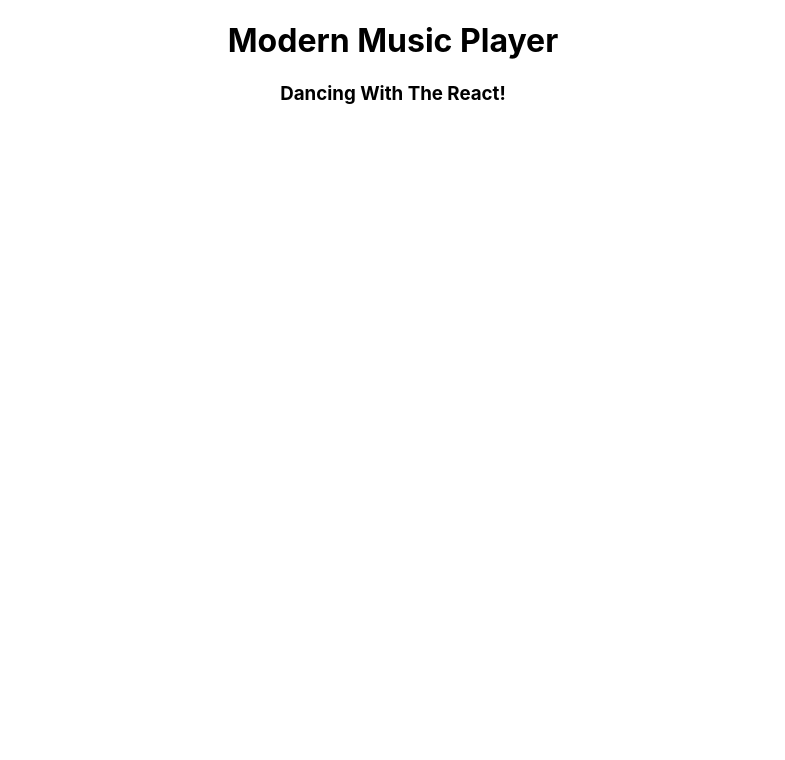
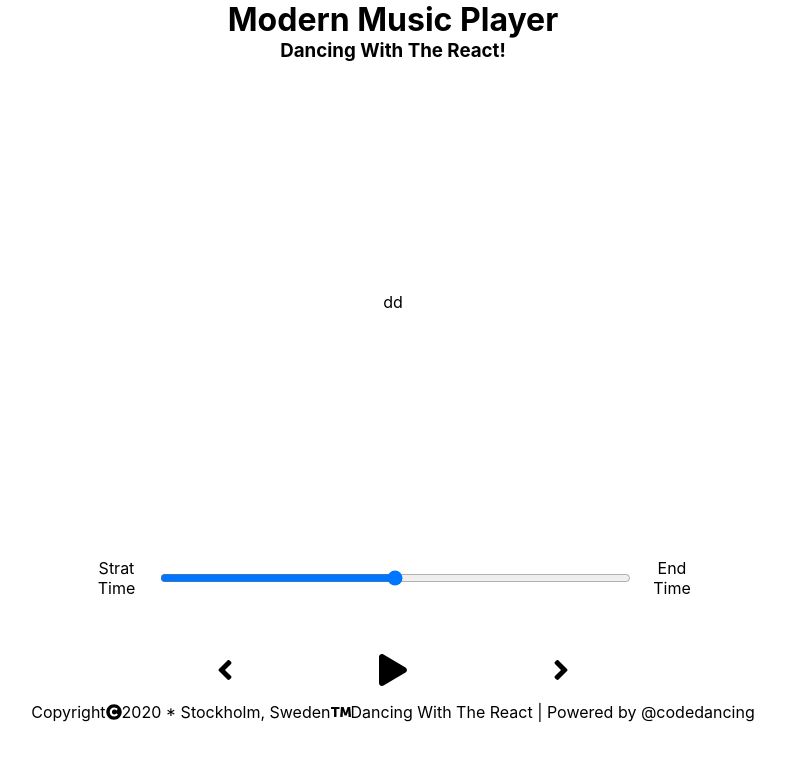
Before and after one commit to MilosTanaskovic/modern-music-app, a React (Create React App) app: page / in a window 1280 px wide. Shown: the top 760 px of the page, without its empty margins (247-1032 px from the left). Built offline with nearby package versions, Linux system fonts and the light colour scheme.

Commit message:
create components...

```diff
--- a/package.json
+++ b/package.json
@@ -3,10 +3,13 @@
   "version": "0.1.0",
   "private": true,
   "dependencies": {
+    "@fortawesome/fontawesome-svg-core": "^1.2.32",
+    "@fortawesome/free-solid-svg-icons": "^5.15.1",
+    "@fortawesome/react-fontawesome": "^0.1.12",
     "@testing-library/jest-dom": "^5.11.4",
     "@testing-library/react": "^11.1.0",
     "@testing-library/user-event": "^12.1.10",
-    "node-sass": "^5.0.0",
+    "node-sass": "^4.14.1",
     "react": "^17.0.1",
     "react-dom": "^17.0.1",
     "react-scripts": "4.0.0",
--- a/src/App.js
+++ b/src/App.js
@@ -1,11 +1,34 @@
 import React from 'react'
+// import font
+import { FontAwesomeIcon } from '@fortawesome/react-fontawesome'
+import { faPlay, faAngleLeft, faAngleRight, faCopyright, faTrademark} from '@fortawesome/free-solid-svg-icons'
+
+// import components
+import Song from './components/Song';
+import Player from './components/Player';
+import Footer from './components/Footer'
+
+// import styling
 import './style/App.css'
+import './App.scss';
 
 function App() {
   return (
     <div className="App">
       <h1>Modern Music Player</h1>
       <h3>Dancing With The React!</h3>
+      <Song/>
+      <Player
+        FontAwesomeIcon={FontAwesomeIcon}
+        faPlay={faPlay}
+        faAngleLeft={faAngleLeft}
+        faAngleRight={faAngleRight}
+      />
+      <Footer
+        FontAwesomeIcon={FontAwesomeIcon}
+        faCopyright={faCopyright}
+        faTrademark={faTrademark}
+      />
     </div>
   );
 }
--- a/src/App.scss
+++ b/src/App.scss
@@ -3,3 +3,6 @@
  padding: 0;
  box-sizing: border-box;
 }
+
+@import './components/player';
+@import './components/song';
--- /dev/null
+++ b/src/components/Footer.js
@@ -0,0 +1,16 @@
+import React from 'react'
+
+const Footer = (props) => {
+ const { FontAwesomeIcon, faCopyright, faTrademark } = props
+ return (
+  <div>
+   <p>Copyright
+    <FontAwesomeIcon icon={faCopyright}/>
+    2020 * Stockholm, Sweden
+    <FontAwesomeIcon icon={faTrademark}/>
+    Dancing With The React | Powered by @codedancing</p>
+  </div>
+ )
+}
+
+export default Footer
--- /dev/null
+++ b/src/components/Player.js
@@ -0,0 +1,22 @@
+import React from 'react'
+
+const Player = (props) => {
+ const { FontAwesomeIcon, faPlay, faAngleLeft, faAngleRight } = props
+ return (
+  <div className="player__container">
+   <div className="time-control">
+    <p>Strat Time</p>
+    <input type="range" name="" id=""/>
+    <p>End Time</p>
+   </div>
+   <div className="play-control">
+    <FontAwesomeIcon size="2x" icon={faAngleLeft}/>
+    <FontAwesomeIcon size="2x" icon={faPlay}/>
+    <FontAwesomeIcon size="2x" icon={faAngleRight}/>
+   </div>
+
+  </div>
+ )
+}
+
+export default Player
--- /dev/null
+++ b/src/components/Song.js
@@ -0,0 +1,11 @@
+import React from 'react'
+
+const Song = () => {
+ return (
+  <div className="song__container">
+   <p>dd</p>
+  </div>
+ )
+}
+
+export default Song
--- /dev/null
+++ b/src/components/_player.scss
@@ -0,0 +1,30 @@
+.player__container {
+ min-height: 20vh;
+ display: flex;
+ flex-direction: column;
+ align-items: center;
+ justify-content: space-between;
+
+}
+
+.time-control {
+  width: 50%;
+  display: flex;
+  input {
+   width: 100%;
+   padding: 1rem 2rem;
+  }
+  p {
+   padding: 1rem;
+  }
+ }
+ .play-control {
+  display: flex;
+  justify-content: space-between;
+  align-items: center;
+  padding: 1rem;
+  width: 30%;
+  svg {
+   cursor: pointer;
+  }
+ }
--- /dev/null
+++ b/src/components/_song.scss
@@ -0,0 +1,7 @@
+.song__container{
+ min-height: 60vh;
+ display: flex;
+ flex-direction: column;
+ align-items: center;
+ justify-content: center;
+}
```
Also changed, not shown: src/components/Nav.js (added, +11 -0 lines), 1 other file (tests, documents, lock files or other folders).
